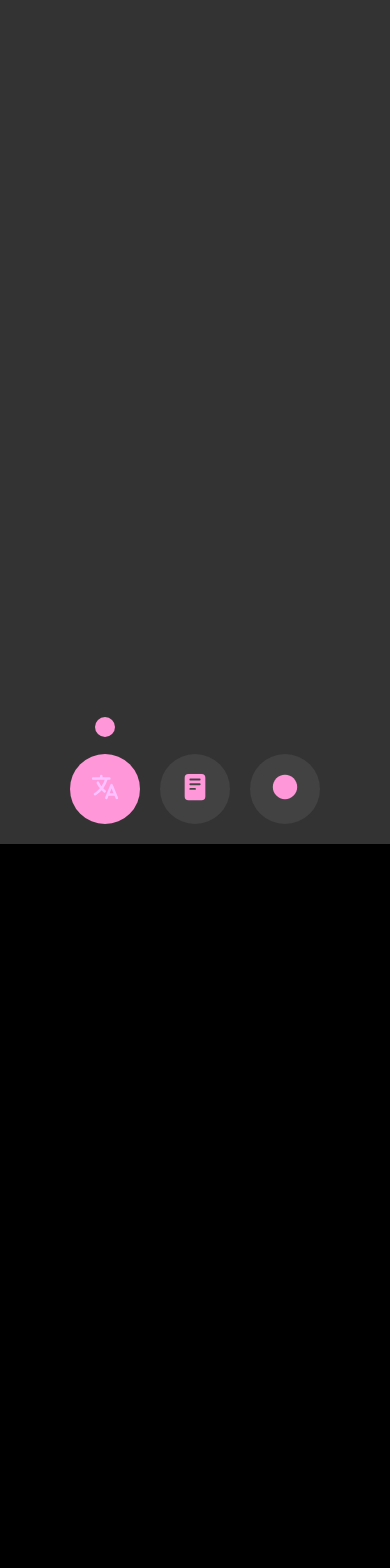
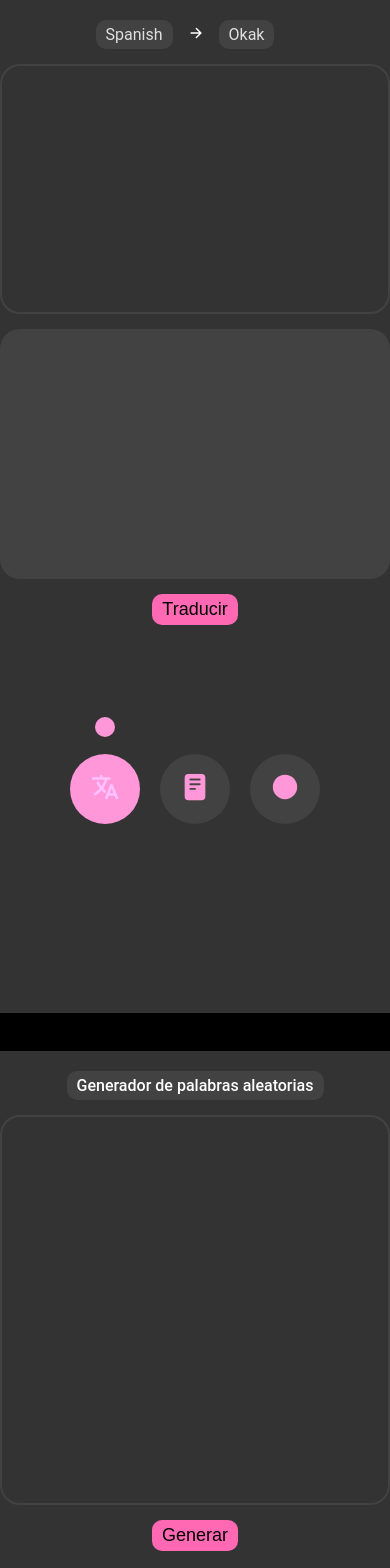
Before and after one commit to BenjaminAlvarezDiaz/luciel-gift2, a React (Vite) app: page / in a window 390 px wide. Shown: the top 1568 px of the page. Before the commit the page ends 844 px from the top, so only its background shows below. Built offline with nearby package versions, Linux system fonts and the light colour scheme.

Commit message:
Add screens and features
Screens, poetry translator, words generate and more

```diff
--- a/src/screens/Circle.jsx
+++ b/src/screens/Circle.jsx
@@ -4,7 +4,7 @@ import styles from "../styles/Circle.module.css";
 function Circle (){
     return (
         <div className={styles.main_container}>
-            <div className="cuadrado para poner por dentro la animacion de la pelotita"></div>
+            <div className={styles.circle}></div>
         </div>
     );
 }
--- a/src/screens/PoetryTranslator.jsx
+++ b/src/screens/PoetryTranslator.jsx
@@ -2,12 +2,42 @@ import React, { useRef, useState, useEffect } from "react";
 import styles from "../styles/PoetryTranslator.module.css";
 
 function PoetryTranslator (){
+	const [textareaText, setTextareaText] = useState('');
+	const [textareaResult, setTextareaResult] = useState('');
+
+	const translated = () => {
+		const result = translateToOkak(textareaText);
+		setTextareaResult(result);
+	};
+
     return (
         <div className={styles.main_container}>
-            <div className="column">
-                <div className="row buttons español->okak"></div>
-                <div className="row con texts areas español y okak"></div>
-                <div className="boton para traducir"></div>
+            <div className={styles.translator}>
+                <div className={styles.spanish_to_okak}>
+					<div className={styles.translator_languages}>Spanish</div>
+                  	<div><ion-icon name="arrow-forward"></ion-icon></div>
+                  	<div className={styles.translator_languages}>Okak</div>
+                </div>
+                <div className={styles.translator_textareas}>
+                  	<textarea
+						id="translated_text"
+						className={`${styles.textarea} ${styles.translator_text}`}
+						value={textareaText}
+						onChange={(e) => setTextareaText(e.target.value)}
+					/>
+                  	<textarea
+						id="translator_result"
+						className={`${styles.textarea} ${styles.translator_result}`}
+						disabled
+						value={textareaResult}
+					/>
+                </div>
+                <button
+					id="translator_button"
+					onClick={translated}
+					className={styles.translator_button}>
+						Traducir
+				</button>
             </div>
         </div>
     );
@@ -102,6 +132,24 @@ const ROOTS = [
 	"vax",
 ];
 
+const SHORT_ROOTS = [
+	"gl",
+	"dr",
+	"kr",
+	"th",
+	"vr",
+	"ny",
+	"zä",
+	"mö",
+	"bl",
+	"qu",
+	"hy",
+	"fl",
+	"br",
+	"kl",
+	"xa"
+];
+
 const SUFFIXES = [
 	"tar",
 	"dor",
@@ -121,6 +169,18 @@ const SUFFIXES = [
 	"nya",
 ];
 
+const SHORT_SUFFIXES = [
+	"r",
+	"n",
+	"s",
+	"l",
+	"th",
+	"ar",
+	"or",
+	"en",
+	"ël"
+];
+
 function randomItem(arr) {
   	return arr[Math.floor(Math.random() * arr.length)];
 }
@@ -129,7 +189,7 @@ function okakize(word) {
 	const lower = word.toLowerCase();
 
 	if (D[lower]) {
-    return D[lower];
+		return preserveCase(word, D[lower]);
 	}
 
 	const x = lower
@@ -138,11 +198,32 @@ function okakize(word) {
 		.replaceAll("o", "ö")
 		.replaceAll("u", "ü");
 
-  if (x.length < 4) {
-    return randomItem(ROOTS) + randomItem(SUFFIXES);
+
+
+	if (x.length <= 2) {
+		return (
+			randomItem(SHORT_ROOTS) +
+			randomItem(["a", "e", "ë", "o"])
+		);
 	}
 
-  if (x.length < 7) {
+	if (x.length <= 5) {
+		return (
+			x.charAt(0).toUpperCase() +
+			x.slice(1) +
+			randomItem(SHORT_SUFFIXES)
+		);
+	}
+
+	if (x.length <= 6) {
+		return (
+			x.charAt(0).toUpperCase() +
+			x.slice(1) +
+			randomItem(SUFFIXES)
+		);
+	}
+
+	if (x.length >= 7) {
 		return (
 		x.charAt(0).toUpperCase() +
 		x.slice(1) +
@@ -161,7 +242,15 @@ function okakize(word) {
 	);
 }
 
-export function translateToOkak(text) {
+function preserveCase(original, translated) {
+	if (original[0] === original[0].toUpperCase()) {
+		return translated.charAt(0).toUpperCase() + translated.slice(1);
+	}
+
+	return translated.charAt(0).toLowerCase() + translated.slice(1);
+}
+
+function translateToOkak(text) {
 	const parts =
 		text.match(
 		/[A-Za-zÁÉÍÓÚÜÑáéíóúüñ]+|[^\w\s]|\n/g
@@ -178,6 +267,8 @@ export function translateToOkak(text) {
 	return part;
 	})
 	.join(" ")
+	.replace(/¿\s+/g, "¿")
+  	.replace(/¡\s+/g, "¡")
 	.replace(/\s+\./g, ".")
 	.replace(/\s+,/g, ",")
 	.replace(/\s+;/g, ";")
--- a/src/screens/Words.jsx
+++ b/src/screens/Words.jsx
@@ -2,10 +2,25 @@ import React, { useRef, useState, useEffect } from "react";
 import styles from "../styles/Words.module.css";
 
 function Words (){
+    const [text, setText] = useState("");
+
+    const generatedWords = () => {
+        setText("Luna luna lunaaa");
+    };
+
     return (
         <div className={styles.main_container}>
-            <div className="text area cuadrada con bordes redondeados"></div>
-            <div className="boton para crear palabras al azar como okak.exe"></div>
+            <div className={styles.words}>
+                <div className={styles.generated_random}>Generador de palabras aleatorias</div>
+                <textarea
+                    className={styles.generated_words}
+                    value={text}
+                />
+                <button
+                    className={styles.generated_button}
+                    onClick={generatedWords}>Generar
+                </button>
+            </div>
         </div>
     );
 }
--- a/src/styles/Circle.module.css
+++ b/src/styles/Circle.module.css
@@ -0,0 +1,13 @@
+.main_container {
+    height: 120vh;
+    width: 100%;
+    justify-items: center;
+    align-content: start;
+    background-color: var(--background-color);
+}
+
+.circle {
+    display: flex;
+    flex-direction: column;
+    gap: 15px;
+}
--- a/src/styles/PoetryTranslator.module.css
+++ b/src/styles/PoetryTranslator.module.css
@@ -0,0 +1,92 @@
+.main_container {
+    height: 120vh;
+    width: 100%;
+    justify-items: center;
+    align-content: start;
+    background-color: var(--background-color);
+}
+
+.translator {
+    padding-top: 20px;
+    display: flex;
+    flex-direction: column;
+    width: 100%;
+    gap: 15px;
+}
+
+.spanish_to_okak {
+    display: flex;
+    align-content: center;
+    align-items: center;
+    justify-content: center;
+    gap: 15px;
+    font-size: 16px;
+    padding-right: 20px;
+}
+
+.translator_languages {
+    border: none;
+    border-radius: 10px;
+    padding: 5px 10px;
+    background-color: var(--grey2);
+    color: var(--grey5);
+}
+
+.translator_textareas {
+    display: flex;
+    flex-direction: row;
+    justify-content: center;
+    gap: 15px;
+    flex-wrap: wrap;
+    width: 100%;
+    height: 100%;
+}
+
+.textarea {
+    resize: none;
+    border-radius: 20px;
+    padding: 10px;
+    outline: none !important;
+    font-size: 16px;
+    flex: 1 1 auto;
+    height: 100%;
+    width: 100%;
+    max-width: 400px;
+    max-height: 390px;
+    min-height: 390px;
+    min-width: 100px;
+    box-sizing: border-box;
+}
+
+.translator_text {
+    border: 2px solid var(--grey2);
+    background-color: var(--transparent);
+}
+
+.translator_result {
+    border: none;
+    background-color: var(--grey2);
+    color: var(--grey5);
+}
+
+.translator_button {
+    width: max-content;
+    align-self: center;
+    font-size: 18px;
+    border-radius: 10px;
+    padding: 5px 10px;
+    border: none;
+    background-color: var(--secondary);
+}
+
+@media (max-width: 1200px) {
+    .textarea {
+        min-height: 300px;
+    }
+}
+
+@media (max-width: 768px) {
+    .textarea {
+        min-height: 250px;
+    }
+}
--- a/src/styles/Words.module.css
+++ b/src/styles/Words.module.css
@@ -0,0 +1,51 @@
+.main_container {
+    height: 120vh;
+    width: 100%;
+    justify-items: center;
+    align-content: start;
+    background-color: var(--background-color);
+}
+
+.words {
+    padding-top: 20px;
+    display: flex;
+    flex-direction: column;
+    justify-content: center;
+    align-items: center;
+    gap: 15px;
+    width: 100%;
+}
+
+.generated_random {
+    font-weight: 500;
+    background-color: var(--grey2);
+    padding: 5px 10px;
+    border-radius: 10px;
+}
+
+.generated_words {
+    border-radius: 20px;
+    outline: none !important;
+    border: 2px solid var(--grey2);
+    background-color: var(--transparent);
+    resize: none;
+    padding: 10px;
+    flex: 1 1 auto;
+    height: 100%;
+    width: 100%;
+    max-width: 400px;
+    max-height: 390px;
+    min-height: 390px;
+    min-width: 100px;
+    box-sizing: border-box;
+}
+
+.generated_button {
+    width: max-content;
+    align-self: center;
+    font-size: 18px;
+    border-radius: 10px;
+    padding: 5px 10px;
+    border: none;
+    background-color: var(--secondary);
+}
```
Lines whose indentation alone changed are shown as unchanged.
